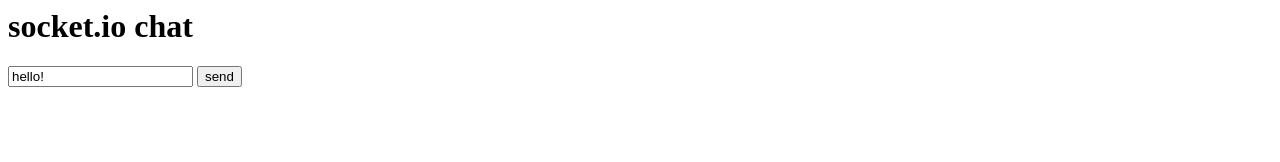
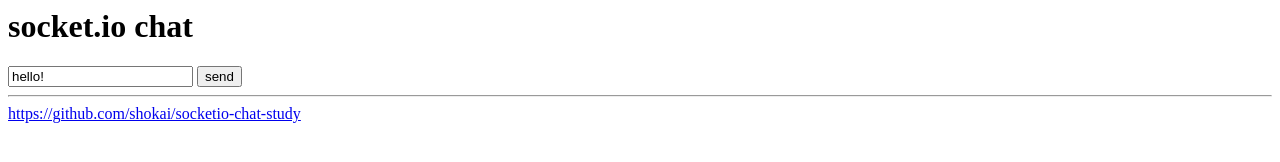
Before and after one commit to shokai/socketio-chat-study, a website: page index.html in a window 1280 px wide. Drawn offline with nearby package versions, Linux system fonts and the light colour scheme; no server answers.

Commit message:
show github URL

```diff
--- a/index.html
+++ b/index.html
@@ -8,6 +8,8 @@
     <input type="text" value="hello!" id="msg_body" />
     <input type="button" value="send" id="btn_send" />
     <div id="log"></div>
+    <hr />
+    <a href="https://github.com/shokai/socketio-chat-study">https://github.com/shokai/socketio-chat-study</a>
     <script src="/socket.io/socket.io.js"></script>
     <script src="/js/jquery.js"></script>
     <script src="/js/client.js"></script>
```
